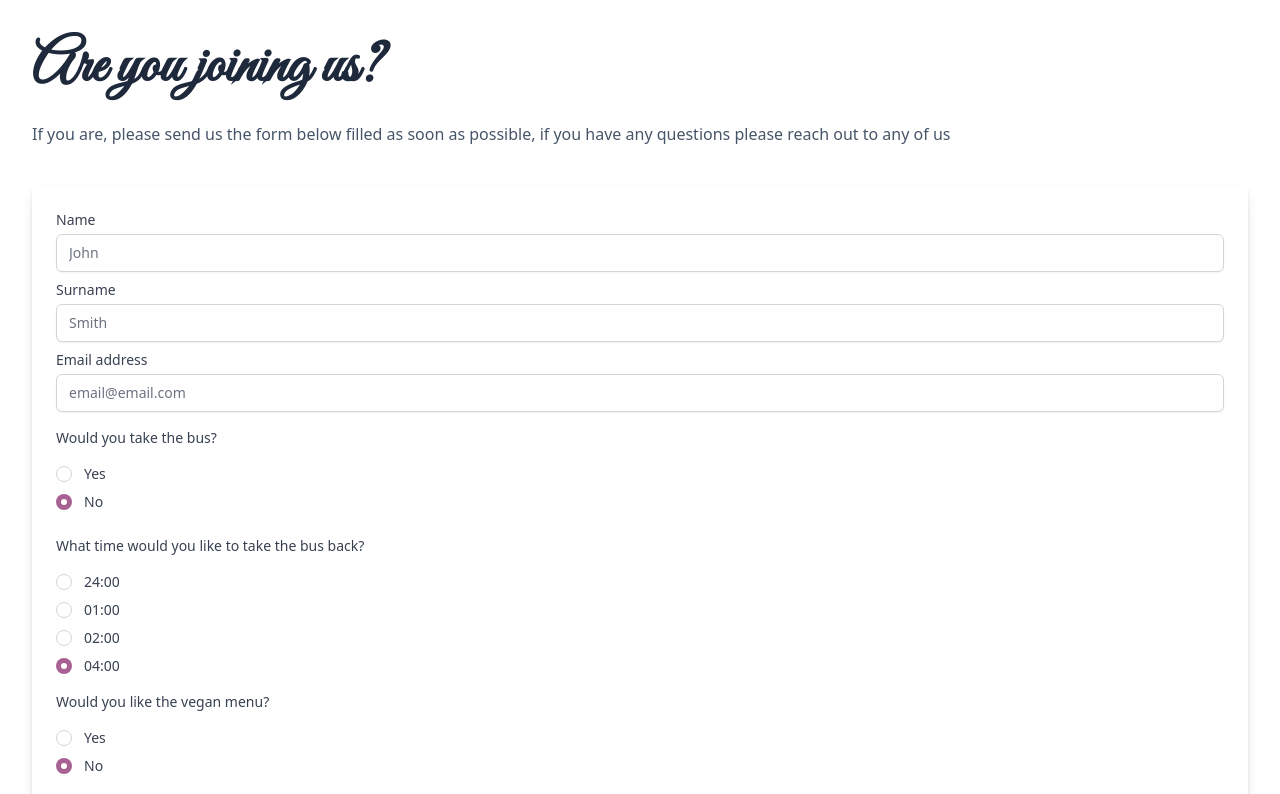
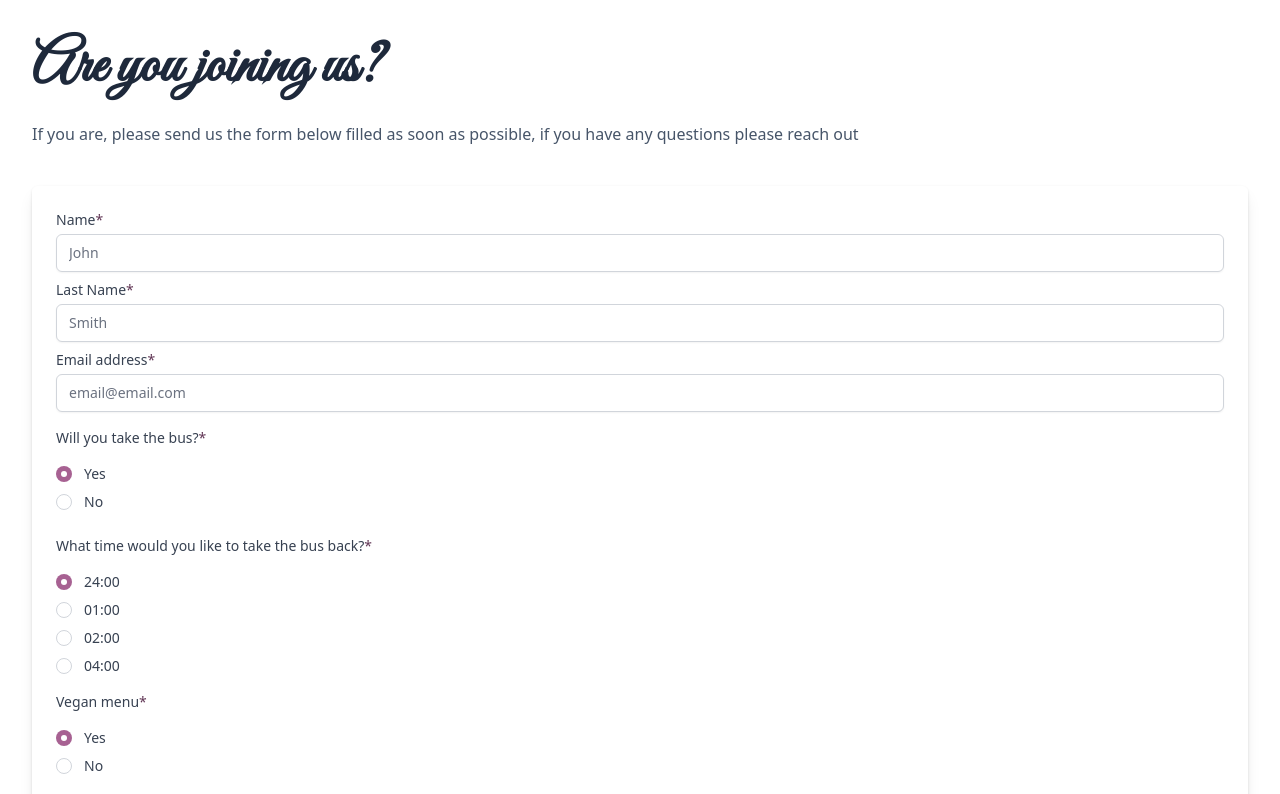
Before and after one commit to CarolinaCobo/lupita-and-max-wedding, a Next.js app: page /rsvp in a window 1280 px wide. Shown: the part 226-1020 px from the top of the page. Built offline with nearby package versions, Linux system fonts and the light colour scheme.

Commit message:
validation and excel sheet working

```diff
--- a/components/Header.tsx
+++ b/components/Header.tsx
@@ -81,7 +81,8 @@ function MobileNavigation() {
             <MobileNavLink href="/attractions">Attractions</MobileNavLink>
             <MobileNavLink href="/accommodation">Accommodation</MobileNavLink>
             <MobileNavLink href="/honeymoon">Honeymoon</MobileNavLink>
-            <MobileNavLink href="/#contact">Contact</MobileNavLink>d
+            <MobileNavLink href="/#contact">Contact</MobileNavLink>
+            <MobileNavLink href="/rsvp">RSVP</MobileNavLink>
           </Popover.Panel>
         </Transition.Child>
       </Transition.Root>
--- a/pages/honeymoon.tsx
+++ b/pages/honeymoon.tsx
@@ -48,7 +48,7 @@ export default function Honeymoon() {
     <>
       <Header />
       <Divider />
-      <Container className="pb-16 text-left">
+      <Container className="pb-16 text-left pt-8">
         <div className="lg:order-first lg:row-span-2 ">
           <h1 className=" font-bold font-greatVibes text-slate-800 sm:text-5xl">
             <span className="text-6xl">Honeymoon</span>
--- a/pages/rsvp.tsx
+++ b/pages/rsvp.tsx
@@ -9,19 +9,24 @@ import { Container } from "../components/Container";
 import Divider from "../components/Divider";
 import { Contact } from "../components/Contact";
 
+export default function Rsvp() {
   const radioOptions = [
     { id: "yes", title: "Yes" },
     { id: "no", title: "No" },
   ];
+
   const busTimesOptions = [
     { id: "24:00", title: "24:00" },
     { id: "01:00", title: "01:00" },
     { id: "02:00", title: "02:00" },
     { id: "04:00", title: "04:00" },
   ];
-
-export default function Rsvp() {
-  const { register, handleSubmit, reset } = useForm();
+  const {
+    register,
+    handleSubmit,
+    reset,
+    formState: { errors },
+  } = useForm();
 
   const [open, setOpen] = useState(false);
 
@@ -34,7 +39,7 @@ export default function Rsvp() {
         "Content-Type": "application/json",
       },
     });
-
+    setOpen(true);
     reset();
   };
 
@@ -50,10 +55,9 @@ export default function Rsvp() {
         <div className="mt-6 space-y-7 text-base text-slate-600">
           <p>
             If you are, please send us the form below filled as soon as
-            possible, if you have any questions please reach out to any of us
+            possible, if you have any questions please reach out
           </p>
         </div>
-
         <form
           onSubmit={handleSubmit(onSubmit)}
           method="POST"
@@ -67,75 +71,80 @@ export default function Rsvp() {
                     htmlFor="firstName"
                     className="block text-sm font-medium text-gray-700"
                   >
-                    Name
+                    Name<span className="text-bouquet-800">*</span>
                   </label>
                   <input
-                    {...register("firstName")}
-                    required
+                    {...register("firstName", { required: true })}
                     type="text"
                     name="firstName"
                     id="firstName"
                     placeholder="John"
-                    autoComplete="given-name"
                     className="mt-1 block w-full rounded-md border-gray-300 shadow-sm focus:border-bouquet-500 focus:ring-bouquet-500 sm:text-sm"
                   />
+                  {errors.firstName && (
+                    <span className="text-red-600">This field is required</span>
+                  )}
                 </div>
                 <div className="col-span-6 sm:col-span-4">
                   <label
                     htmlFor="lastName"
                     className="block text-sm font-medium text-gray-700"
                   >
-                    Surname
+                    Last Name<span className="text-bouquet-800">*</span>
                   </label>
                   <input
-                    {...register("lastName")}
-                    required
+                    {...(register("lastName"), { required: true })}
                     type="text"
                     placeholder="Smith"
                     name="lastName"
                     id="lastName"
-                    autoComplete="family-name"
                     className="mt-1 block w-full rounded-md border-gray-300 shadow-sm focus:border-bouquet-500 focus:ring-bouquet-500 sm:text-sm"
                   />
                 </div>
-
                 <div className="col-span-6 sm:col-span-4">
                   <label
                     htmlFor="email"
                     className="block text-sm font-medium text-gray-700"
                   >
-                    Email address
+                    Email address<span className="text-bouquet-800">*</span>
                   </label>
                   <input
-                    {...register("email")}
+                    {...(register("email"), { required: true })}
                     type="email"
-                    required
                     name="email"
                     id="email"
                     autoComplete="email"
                     placeholder="email@email.com"
                     className="mt-1 block w-full rounded-md border-gray-300 shadow-sm focus:border-bouquet-500 focus:ring-bouquet-500 sm:text-sm"
                   />
+                  {errors.email && (
+                    <span className="text-red-600">This field is required</span>
+                  )}
                 </div>
                 <div className="col-span-6 sm:col-span-4">
                   <div className="col-span-6 sm:col-span-4 my-2">
                     <p className="block text-sm font-medium text-gray-700 mt-2">
-                      Would you take the bus?
+                      Will you take the bus?
+                      <span className="text-bouquet-800">*</span>
                     </p>
                     <fieldset className="mt-4">
-                      <legend className="sr-only">Notification method</legend>
                       <div className="space-y-2">
                         {radioOptions.map((busOption) => (
                           <div key={busOption.id} className="flex items-center">
                             <input
-                              {...register("busOption")}
+                              {...(register("busOption"), { required: true })}
                               id={busOption.id}
                               name="busOption"
-                              required
                               type="radio"
+                              value={busOption.title}
                               defaultChecked={busOption.id === "yes"}
                               className="h-4 w-4 border-gray-300 text-bouquet-600 focus:ring-bouquet-500"
                             />
+                            {errors.busOption && (
+                              <span className="text-red-600">
+                                This field is required
+                              </span>
+                            )}
                             <label
                               htmlFor={busOption.id}
                               className="ml-3 block text-sm font-medium text-gray-700"
@@ -151,6 +160,7 @@ export default function Rsvp() {
                 <div className="col-span-6 sm:col-span-4">
                   <p className="block text-sm font-medium text-gray-700 mt-2">
                     What time would you like to take the bus back?
+                    <span className="text-bouquet-800">*</span>
                   </p>
                   <fieldset className="mt-4">
                     <div className="space-y-2">
@@ -160,11 +170,11 @@ export default function Rsvp() {
                           className="flex items-center"
                         >
                           <input
-                            {...register("bustTime")}
+                            {...register("busTime", { required: true })}
                             id={busTimeOption.id}
-                            required
-                            name="bustTime"
+                            name="busTime"
                             type="radio"
+                            value={busTimeOption.id}
                             defaultChecked={busTimeOption.id === "24:00"}
                             className="h-4 w-4 border-gray-300 text-bouquet-600 focus:ring-bouquet-500"
                           />
@@ -182,30 +192,26 @@ export default function Rsvp() {
                 <div className="col-span-6 sm:col-span-4">
                   <div className="col-span-6 sm:col-span-4 my-2">
                     <p className="block text-sm font-medium text-gray-700 mt-2">
-                      Would you like the vegan menu?
+                      Vegan menu<span className="text-bouquet-800">*</span>
                     </p>
                     <fieldset className="mt-4">
-                      <legend className="sr-only">Notification method</legend>
                       <div className="space-y-2">
-                        {radioOptions.map((menuOption) => (
-                          <div
-                            key={menuOption.id}
-                            className="flex items-center"
-                          >
+                        {radioOptions.map((veganMenu) => (
+                          <div key={veganMenu.id} className="flex items-center">
                             <input
-                              {...register("veganMenu")}
-                              id={menuOption.id}
+                              {...register("veganMenu", { required: true })}
+                              id={veganMenu.id}
                               name="veganMenu"
-                              required
                               type="radio"
-                              defaultChecked={menuOption.id === "yes"}
+                              value={veganMenu.id}
+                              defaultChecked={veganMenu.id === "yes"}
                               className="h-4 w-4 border-gray-300 text-bouquet-600 focus:ring-bouquet-500"
                             />
                             <label
-                              htmlFor={menuOption.id}
+                              htmlFor={veganMenu.id}
                               className="ml-3 block text-sm font-medium text-gray-700"
                             >
-                              {menuOption.title}
+                              {veganMenu.title}
                             </label>
                           </div>
                         ))}
@@ -213,6 +219,7 @@ export default function Rsvp() {
                     </fieldset>
                   </div>
                 </div>
+
                 <div className="col-span-6 sm:col-span-4 my-2">
                   <label
                     htmlFor="allergies"
@@ -253,7 +260,8 @@ export default function Rsvp() {
                   </div>
                 </div>
               </div>
-              <Button type="submit" name="Send" onClick={() => setOpen(true)} />
+
+              <Button type="submit" name="Send" />
             </div>
             <Modal open={open} setOpen={setOpen} />
           </div>
```
Also changed, not shown: pages/api/sheet.ts (+6 -6 lines). Lines whose indentation alone changed are shown as unchanged.
